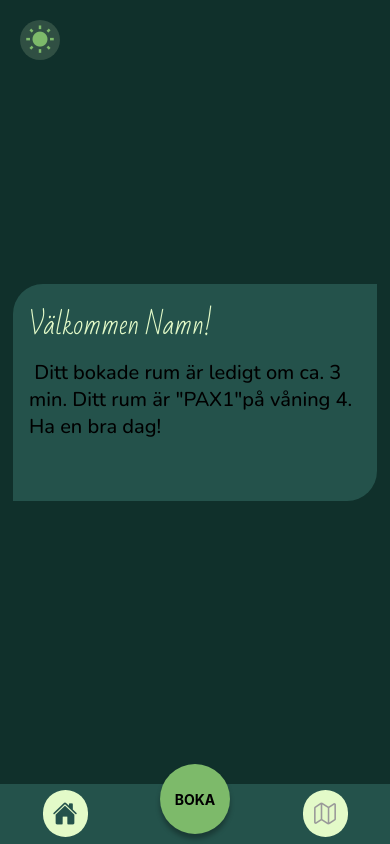
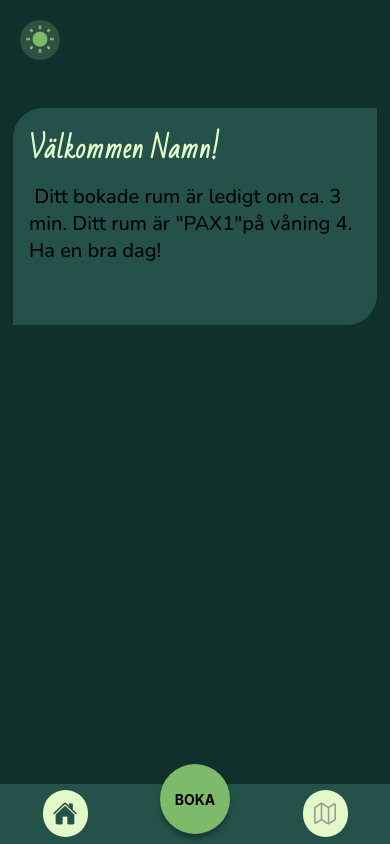
Before and after one commit to edda177/pax, a React Native app in the folder pax-mobile/: screen /Home in a window 390 px wide. Built offline with nearby package versions, Linux system fonts and the light colour scheme.

Commit message:
Card-component in HomeScreen

```diff
--- a/pax-mobile/components/CardComponent.jsx
+++ b/pax-mobile/components/CardComponent.jsx
@@ -33,8 +33,9 @@ const createStyles = (theme) =>
             color: theme.textPrimary,
             fontFamily: "BadScript",
             fontSize: 26,
-            fontWeight: 400,
+            fontWeight: 600,
             marginBottom: 8,
+            letterSpacing: 0.5,
         },
         description: {
             color: theme.textSecondary,
--- a/pax-mobile/screens/HomeScreen.jsx
+++ b/pax-mobile/screens/HomeScreen.jsx
@@ -38,7 +38,7 @@ const HomeScreen = () => {
             color={theme.iconSwitchmode}
           />
         </Pressable>
-        <CardComponent />
+        <CardComponent style={styles.CardComponentContainer} />
       </View>
     </SafeAreaView>
   );
@@ -50,13 +50,15 @@ const createStyles = (theme) =>
       flex: 1,
       backgroundColor: theme.background,
       paddingTop: Platform.OS === "android" ? StatusBar.currentHeight : 0,
+      paddingBottom: 0,
     },
     container: {
       flex: 1,
       backgroundColor: theme.background,
-      justifyContent: "center",
+      justifyContent: "flex-start",
       alignItems: "center",
       paddingBottom: 0,
+      paddingTop: 100,
     },
     text: {
       fontSize: 18,
@@ -72,6 +74,10 @@ const createStyles = (theme) =>
       borderRadius: 25,
       padding: 5,
     },
+    CardComponentContainer: {
+      top: 80,
+      alignSelf: 'center',
+    },
   });
 
 export default HomeScreen;
```
